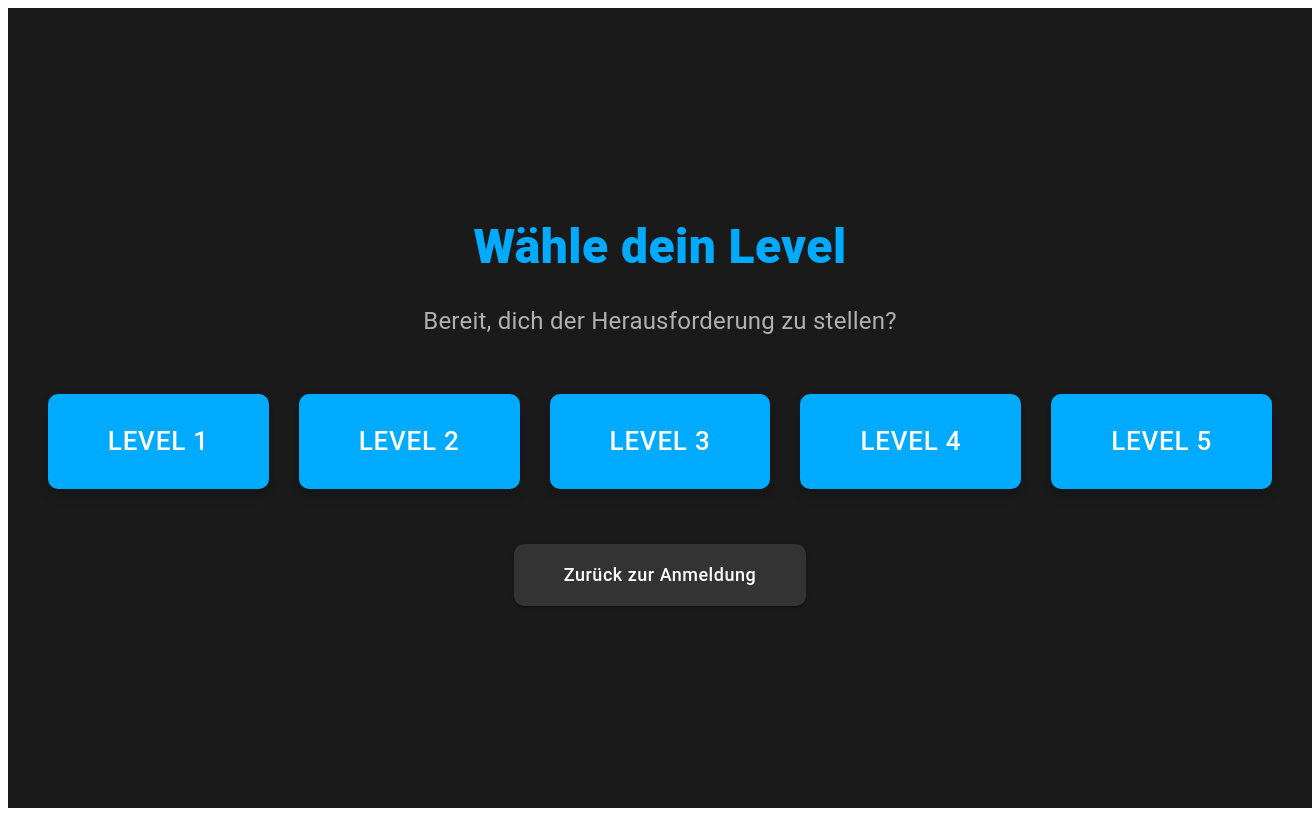
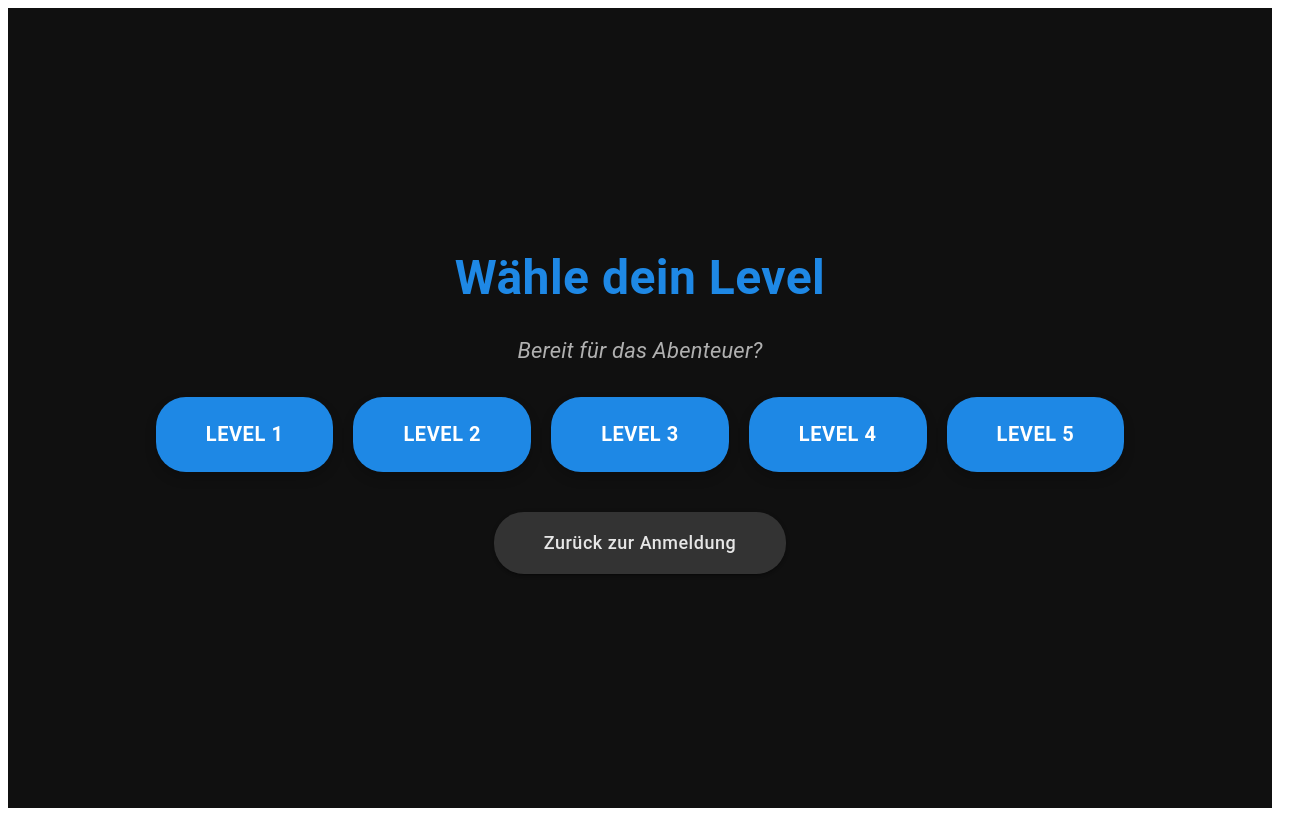
Before and after one commit to Lenap1/Sokoban, a React (Vite) app: page /levels in a window 1280 px wide. Shown: the whole page, 1312 px wide, since content can reach past the window. Built offline with nearby package versions, Linux system fonts and the light colour scheme.

Commit message:
LevelOverview Updated

```diff
--- a/src/LevelOverview.jsx
+++ b/src/LevelOverview.jsx
@@ -2,7 +2,6 @@ import React from 'react';
 import { Link } from 'react-router-dom';
 import { Button, Typography, Box } from '@mui/material';
 import { styled } from '@mui/system';
-
 
 const levels = [
   { id: 0, name: 'Level 1' },
@@ -12,59 +11,67 @@ const levels = [
   { id: 4, name: 'Level 5' },
 ];
 
-
 const LevelContainer = styled('div')({
   display: 'flex',
   flexDirection: 'column',
   alignItems: 'center',
   justifyContent: 'center',
   minHeight: '100vh',
-  backgroundColor: '#1a1a1a',
-  color: '#fff',
-  padding: '0 20px',
+  backgroundColor: '#101010',
+  color: '#E6E6E6',
+  padding: '40px 20px',
   textAlign: 'center',
   width: '100%',
-  overflowX: 'hidden',
+  maxWidth: '1380px',
+  margin: '0 auto',
+  overflow: 'hidden',
+  boxSizing: 'border-box',
 });
 
 const Title = styled(Typography)({
   fontSize: '48px',
-  fontWeight: '800',
-  color: '#00aaff',
+  fontWeight: '700',
+  color: '#1E88E5',
   marginBottom: '20px',
 });
 
 const SubTitle = styled(Typography)({
-  fontSize: '24px',
-  color: '#b0b0b0',
-  marginBottom: '40px',
+  fontSize: '22px',
+  color: '#B0B0B0',
+  marginBottom: '30px',
+  fontStyle: 'italic',
 });
 
 const LevelButton = styled(Button)({
-  margin: '15px',
-  padding: '25px 60px',
-  backgroundColor: '#00aaff',
-  color: '#fff',
-  borderRadius: '10px',
-  fontSize: '26px',
+  margin: '0px',
+  padding: '20px 50px',
+  backgroundColor: '#1E88E5',
+  color: '#FFFFFF',
+  borderRadius: '30px',
+  fontSize: '20px',
+  fontWeight: '600',
   textTransform: 'uppercase',
   boxShadow: '0 6px 12px rgba(0, 0, 0, 0.2)',
   '&:hover': {
-    backgroundColor: '#0077cc',
-    boxShadow: '0 12px 20px rgba(0, 0, 0, 0.3)',
+    backgroundColor: '#1565C0',
+    boxShadow: '0 10px 20px rgba(0, 0, 0, 0.3)',
+  },
+  transition: 'background-color 0.3s ease, transform 0.2s ease',
+  '&:active': {
+    transform: 'scale(0.98)',
   },
 });
 
 const BackButton = styled(Button)({
   marginTop: '40px',
   padding: '15px 50px',
-  backgroundColor: '#333',
-  color: '#fff',
-  borderRadius: '10px',
+  backgroundColor: '#333333',
+  color: '#E6E6E6',
+  borderRadius: '30px',
   fontSize: '18px',
   textTransform: 'none',
   '&:hover': {
-    backgroundColor: '#222',
+    backgroundColor: '#444444',
   },
 });
 
@@ -72,7 +79,7 @@ function LevelOverview() {
   return (
     <LevelContainer>
       <Title>Wähle dein Level</Title>
-      <SubTitle>Bereit, dich der Herausforderung zu stellen?</SubTitle>
+      <SubTitle>Bereit für das Abenteuer?</SubTitle>
 
       <Box
         sx={{
@@ -80,6 +87,7 @@ function LevelOverview() {
           flexWrap: 'wrap',
           justifyContent: 'center',
           width: '100%',
+          gap: '20px',
         }}
       >
         {levels.map((level) => (
```
Also changed, not shown: src/LevelOverview.css (+0 -18 lines).
